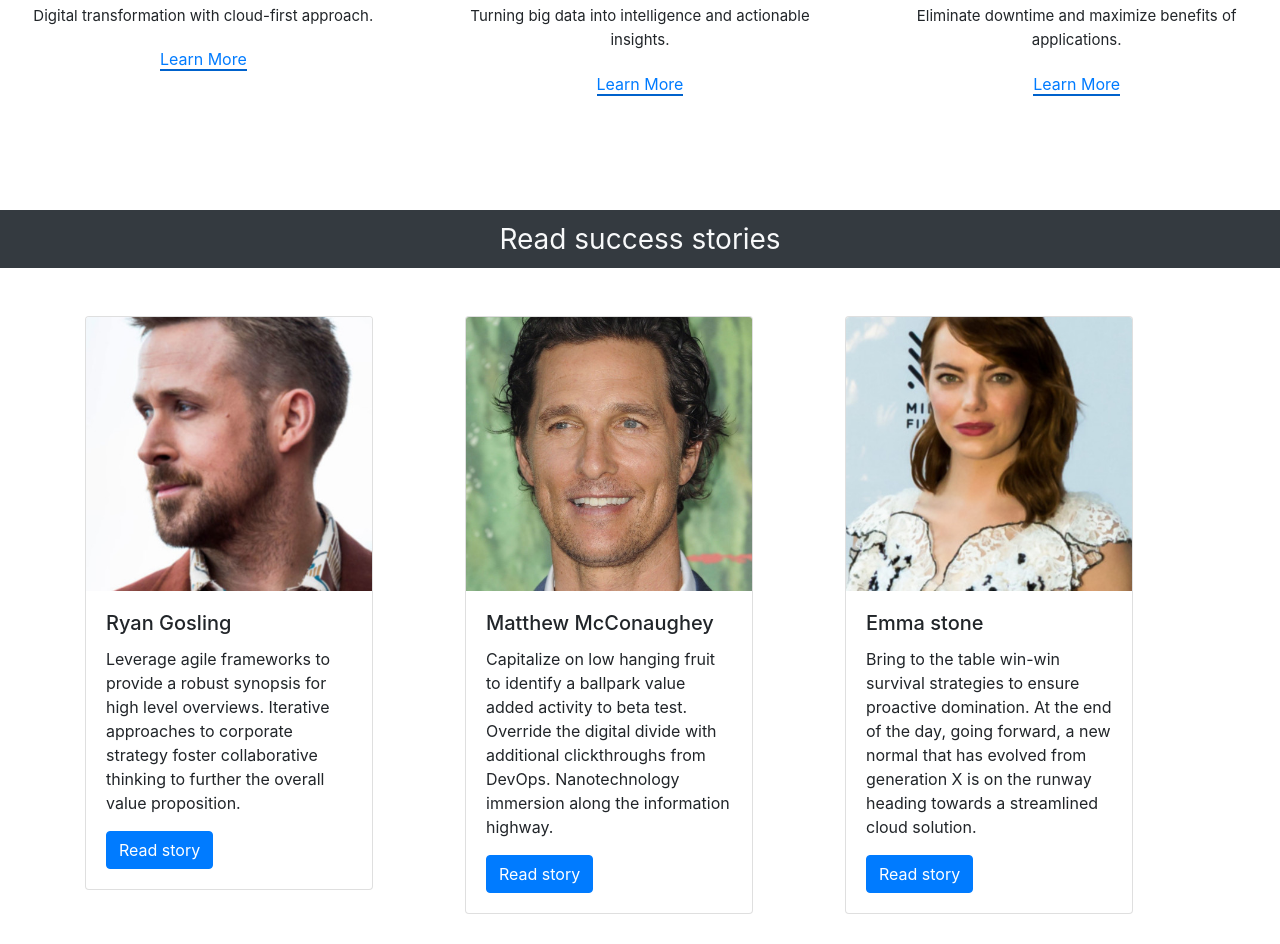
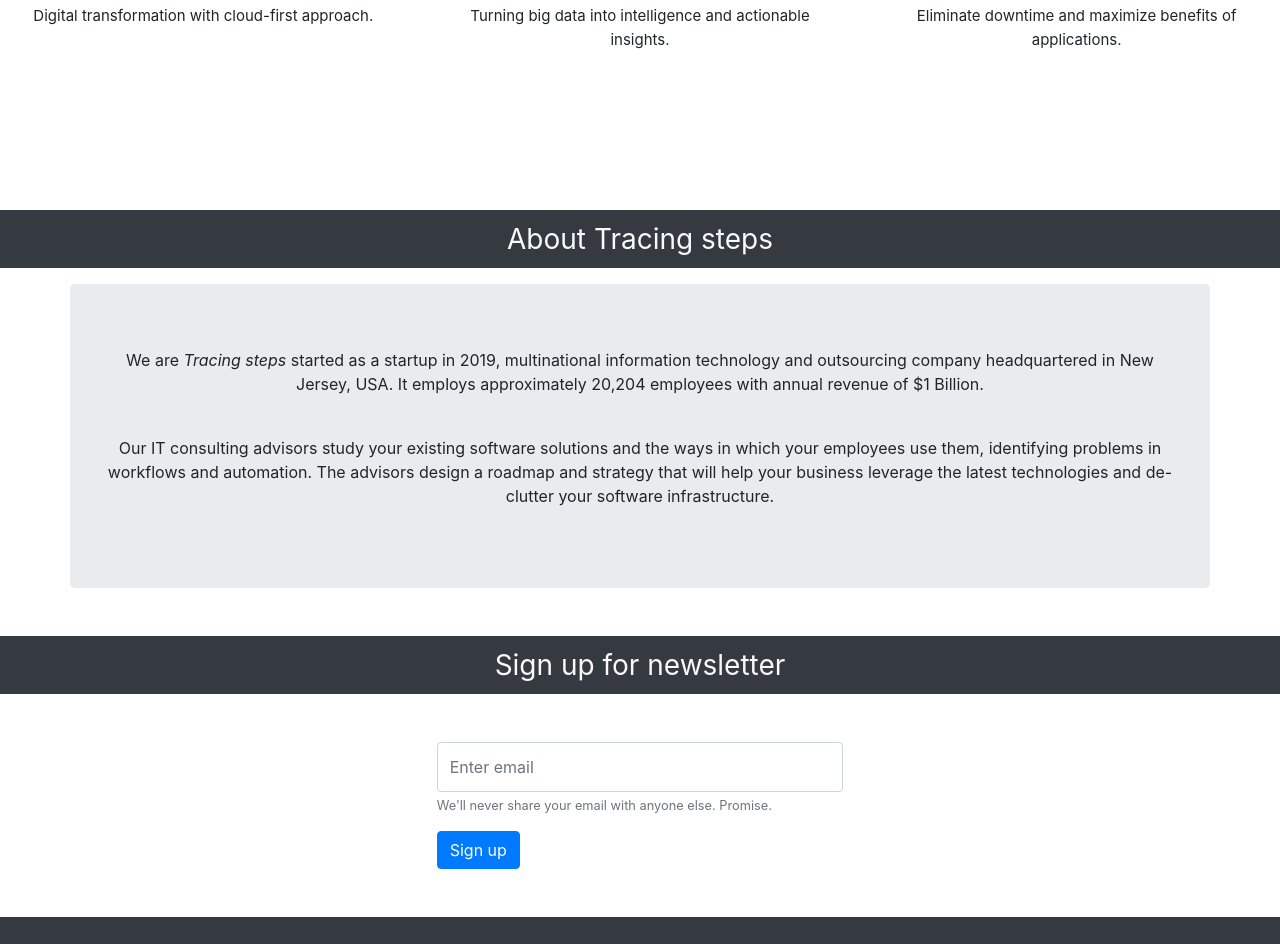
Before and after one commit to zubayrrr/assign1, a plain HTML site: page index.html in a window 1280 px wide. Shown: the part 922-1866 px from the top of the page. Drawn offline with Linux system fonts and the light colour scheme.

Commit message:
fourth commit - removing redundancies

```diff
--- a/index.html
+++ b/index.html
@@ -65,11 +65,7 @@
           <p class="lead">Offering best <span class="font-italic font-weight-bold">IT services</span> on
             the
             internet.</p>
-          <ul class="list-unstyled m-5">
-            <li><button class="btn btn-primary mb-3">Explore here</button></li>
-            <li><span class="lead">Talk to our consultant <a href="/" target="_blank" class="text-danger">
-                  here</a></span></li>
-          </ul>
+
         </div>
       </div>
     </div>
@@ -87,7 +83,7 @@
         <div class="text">
           <span>Digital transformation with cloud-first approach.</span>
         </div>
-        <a href="#">Learn More</a>
+
       </div>
     </div>
     <div class="col-lg-4 col-md-4 col-sm-4 col-xs-12">
@@ -99,7 +95,7 @@
         <div class="text">
           <span>Turning big data into intelligence and actionable insights.</span>
         </div>
-        <a href="#">Learn More</a>
+
       </div>
     </div>
     <div class="col-lg-4 col-md-4 col-sm-4 col-xs-12">
@@ -111,54 +107,22 @@
         <div class="text">
           <span>Eliminate downtime and maximize benefits of applications.</span>
         </div>
-        <a href="#">Learn More</a>
+
       </div>
     </div>
   </div>
+  <p class="text-center mt-5 py-2 text-light subheading bg-dark">About Tracing steps</p>
 
   <!-- Story section-->
-
-  <p class="text-center my-4 mb-5 py-2 text-light subheading bg-dark">Read success stories</p>
-  <div class="container">
-    <div class="row">
-      <div class="col-lg-4 col-md-4 col-sm-4 col-xs-12">
-        <div class="card" style="width: 18rem;">
-          <img class="card-img-top" src="./images/person-1.jpg" alt="Card image cap">
-          <div class="card-body">
-            <h5 class="card-title">Ryan Gosling</h5>
-            <p class="card-text">Leverage agile frameworks to provide a robust synopsis for high level overviews.
-              Iterative approaches to corporate strategy foster collaborative thinking to further the overall value
-              proposition. </p>
-            <a href="#" class="btn btn-primary">Read story</a>
-          </div>
-        </div>
-      </div>
-      <div class="col-lg-4 col-md-4 col-sm-4 col-xs-12">
-        <div class="card" style="width: 18rem;">
-          <img class="card-img-top" src="./images/person-3.jpg" alt="Card image cap">
-          <div class="card-body">
-            <h5 class="card-title">Matthew McConaughey
-            </h5>
-            <p class="card-text">Capitalize on low hanging fruit to identify a ballpark value added activity to beta
-              test. Override the digital divide with additional clickthroughs from DevOps. Nanotechnology immersion
-              along the information highway.</p>
-            <a href="#" class="btn btn-primary">Read story</a>
-          </div>
-        </div>
-      </div>
-      <div class="col-lg-4 col-md-4 col-sm-4 col-xs-12">
-        <div class="card" style="width: 18rem; ">
-          <img class="card-img-top" src="./images/person-2.jpg" alt="Card image cap">
-          <div class="card-body">
-            <h5 class="card-title">Emma stone</h5>
-            <p class="card-text">Bring to the table win-win survival strategies to ensure proactive domination. At the
-              end of the day, going forward, a new normal that has evolved from generation X is on the runway heading
-              towards a streamlined cloud solution.</p>
-            <a href="#" class="btn btn-primary">Read story</a>
-          </div>
-        </div>
-      </div>
-    </div>
+  <div class="container text-center jumbotron">
+    <p>We are <i>Tracing steps</i> started as a startup in 2019, multinational information technology and outsourcing
+      company headquartered in New Jersey, USA. It employs approximately 20,204 employees with annual revenue of $1
+      Billion. </p>
+    <br>
+    <p>Our IT consulting advisors study your existing software solutions and the ways in which your employees use them,
+      identifying
+      problems in workflows and automation. The advisors design a roadmap and strategy that will help your business
+      leverage the latest technologies and de-clutter your software infrastructure.</p>
   </div>
 
   <!--Sign up-->
```
Also changed, not shown: apply.html (+1 -5 lines), enhancements.html (+2 -0 lines).
